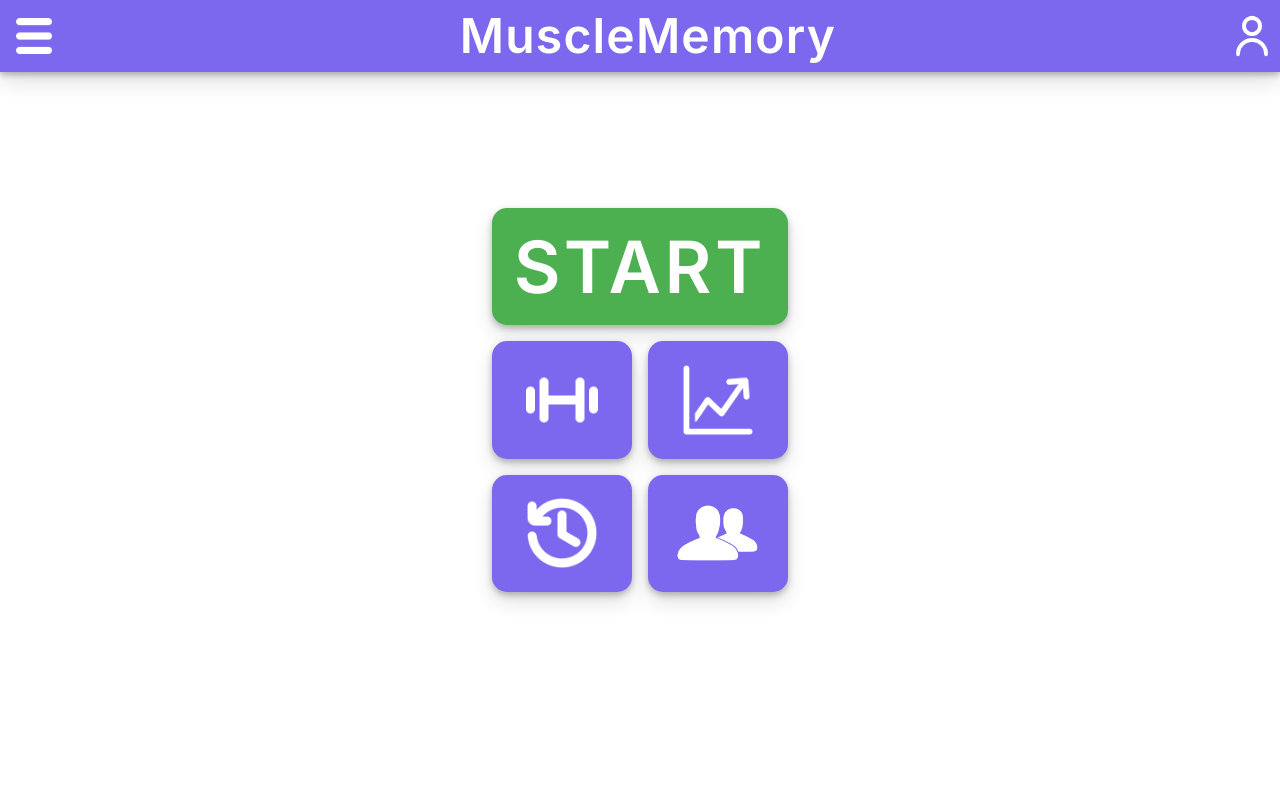
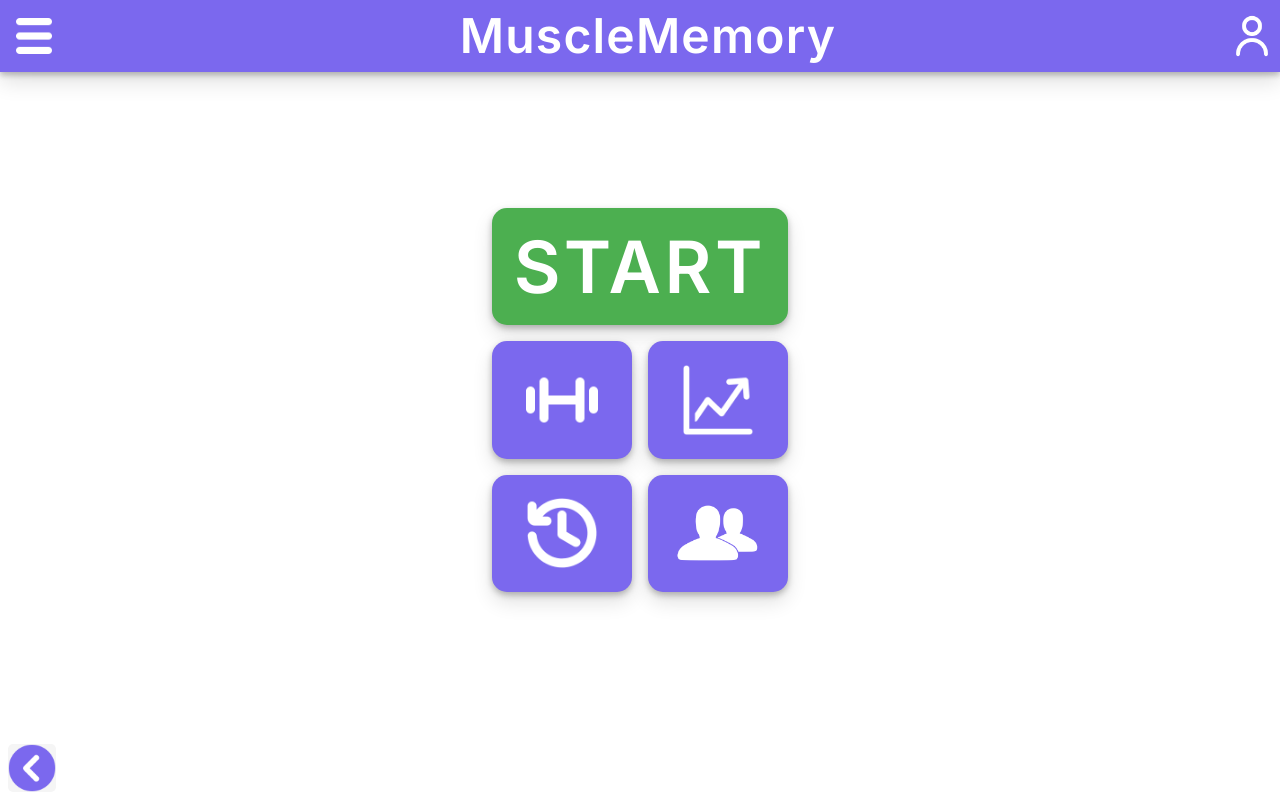
Before and after one commit to jszama/musclememory, a Next.js app in the folder frontend/: page / in a window 1280 px wide. Built offline with nearby package versions, Linux system fonts and the light colour scheme.

Commit message:
UI: added back button

```diff
--- /dev/null
+++ b/frontend/app/components/BackButton.tsx
@@ -0,0 +1,10 @@
+'use client';
+
+import Image from 'next/image';
+import React from 'react';
+
+export default function BackButton() {
+    return (
+        <Image className='back-btn' src="/back.png" alt="back-button" width={64} height={64} onClick={() => window.history.back()}/>
+    );
+}
--- a/frontend/app/globals.css
+++ b/frontend/app/globals.css
@@ -155,6 +155,11 @@ body {
     @apply bg-primary-700 text-white w-full text-bold;
   }
 
+/* Back Button */
+.back-btn {
+  @apply fixed bottom-0 left-0 m-2 flex items-center justify-center h-[48px] w-[48px] bg-gray-100 rounded-[5px] cursor-pointer;
+}
+
 /* Home Page */
 
   .home-page {
--- a/frontend/app/layout.tsx
+++ b/frontend/app/layout.tsx
@@ -2,6 +2,8 @@ import type { Metadata } from "next";
 import { Inter } from "next/font/google";
 import "./globals.css";
 import Header from "./components/Header";
+import BackButton from "./components/BackButton";
+import React from "react";
 
 const inter = Inter({ subsets: ["latin"] });
 
@@ -16,11 +18,14 @@ export default function RootLayout({
   children: React.ReactNode;
 }>) {
   return (
-    <html lang="en">
-      <body className={inter.className}>
-        <Header/>
-        {children}
-      </body>
-    </html>
+    <>
+      <html lang="en">
+        <body className={inter.className}>
+          <Header />
+          {children}
+          <BackButton/>
+        </body>
+      </html>
+    </>
   );
 }
```
Also changed, not shown: frontend/public/back.png (added).
